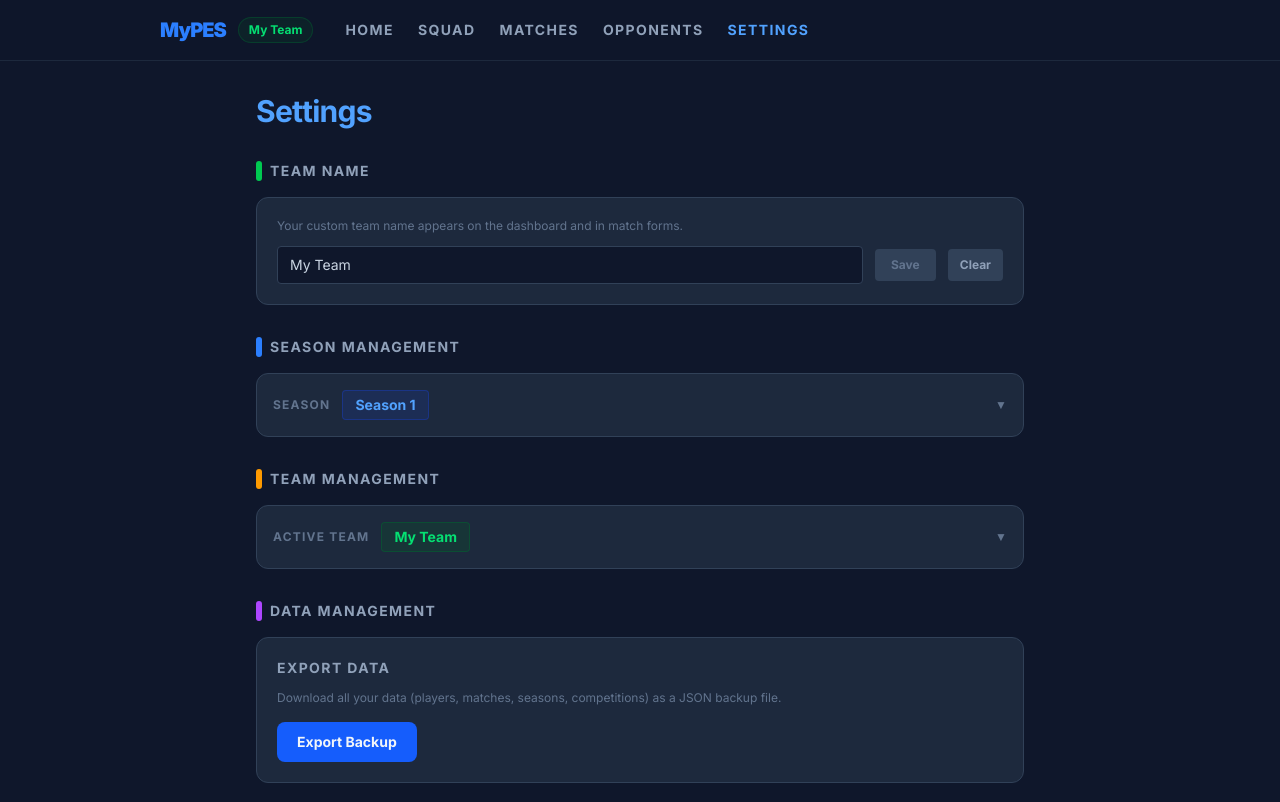
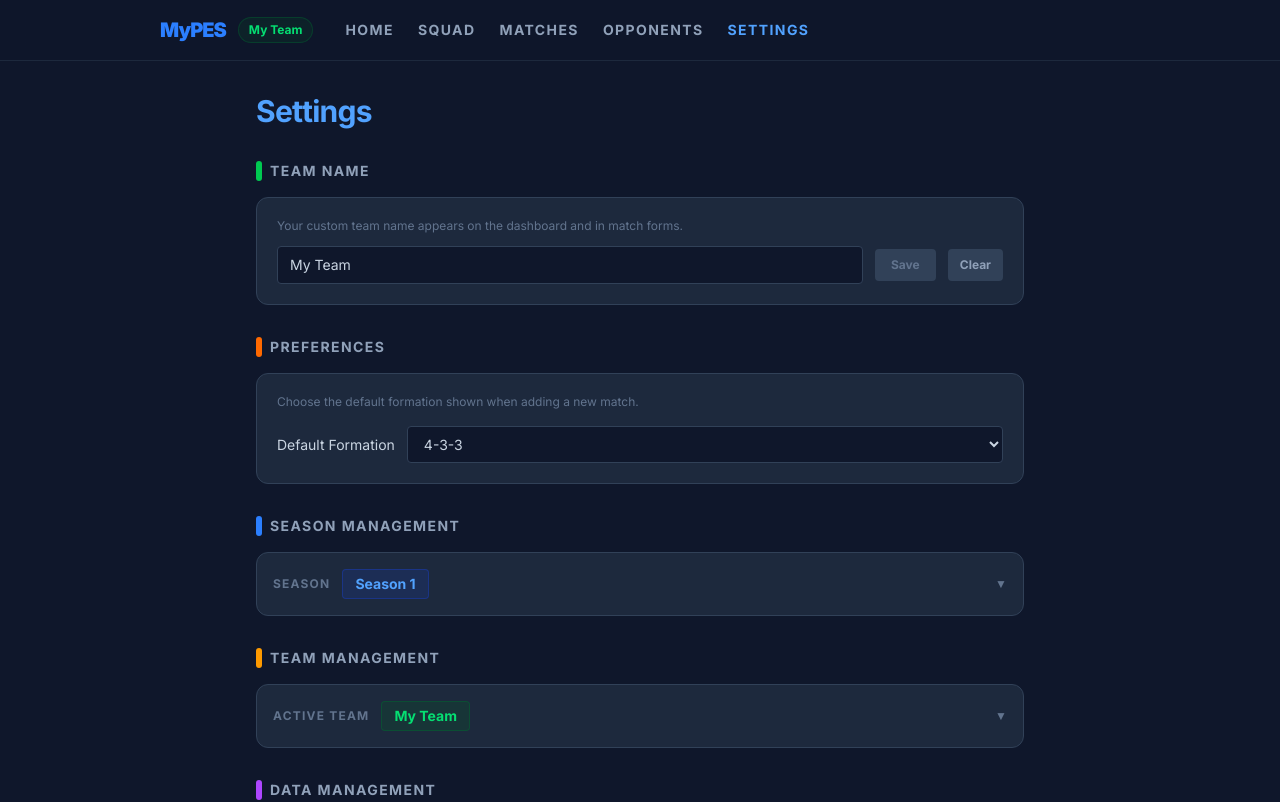
Before and after one commit to ign48ms/pes-tracker, a Next.js app: page /settings in a window 1280 px wide. Shown: the top 802 px of the page. Built offline with nearby package versions, Linux system fonts and the light colour scheme.

Commit message:
fixed formations bug

```diff
--- a/app/lib/AppContext.tsx
+++ b/app/lib/AppContext.tsx
@@ -1,10 +1,10 @@
 "use client";
 import React, { createContext, useContext, useState, useEffect, useMemo, useCallback } from "react";
 import type { Player, Match, Season, Competition, PlayerStats, Team } from "./types";
-import { getPlayers, savePlayers, getMatches, saveMatches, getSeasons, saveSeasons, getCompetitions, saveCompetitions, getTeamName, saveTeamName, ensureDefaultSeason, clearAllData, importAllData as storageImportAll, getArchivedTeams, saveArchivedTeams, getActiveTeamMeta, createNewTeam as storageCreateNewTeam, updateArchivedTeam, deleteArchivedTeam } from "./storage";
+import { getPlayers, savePlayers, getMatches, saveMatches, getSeasons, saveSeasons, getCompetitions, saveCompetitions, getTeamName, saveTeamName, ensureDefaultSeason, clearAllData, importAllData as storageImportAll, getArchivedTeams, saveArchivedTeams, getActiveTeamMeta, createNewTeam as storageCreateNewTeam, updateArchivedTeam, deleteArchivedTeam, getDefaultFormation, saveDefaultFormation } from "./storage";
 import type { ActiveTeamMeta } from "./storage";
 import { derivePlayerStats } from "./stats";
-import { DEFAULT_TEAM_NAME } from "./constants";
+import { DEFAULT_TEAM_NAME, DEFAULT_FORMATION } from "./constants";
 
 // ─── Context shape ───
 interface AppContextValue {
@@ -54,6 +54,10 @@ interface AppContextValue {
   // Team name (for active team only)
   setTeamName: (name: string) => void;
 
+  // Preferences
+  defaultFormation: string;
+  setDefaultFormation: (formation: string) => void;
+
   // Bulk operations
   importData: (data: import("./types").ExportData) => void;
   clearAll: () => void;
@@ -77,6 +81,7 @@ export function AppProvider({ children }: { children: React.ReactNode }) {
   // ─── Global state ───
   const [competitions, _setCompetitions] = useState<Competition[]>([]);
   const [isLoaded, setIsLoaded] = useState(false);
+  const [defaultFormation, _setDefaultFormation] = useState<string>(DEFAULT_FORMATION);
 
   // Initialize from localStorage
   useEffect(() => {
@@ -89,6 +94,7 @@ export function AppProvider({ children }: { children: React.ReactNode }) {
     _setActiveTeamMeta(meta);
     _setArchivedTeams(getArchivedTeams());
     _setCompetitions(getCompetitions());
+    _setDefaultFormation(getDefaultFormation());
     setViewingTeamId(meta.id);
     setIsLoaded(true);
   }, []);
@@ -104,6 +110,7 @@ export function AppProvider({ children }: { children: React.ReactNode }) {
       _setActiveTeamMeta(meta);
       _setArchivedTeams(getArchivedTeams());
       _setCompetitions(getCompetitions());
+      _setDefaultFormation(getDefaultFormation());
     };
     window.addEventListener("storage", handler);
     return () => window.removeEventListener("storage", handler);
@@ -237,6 +244,11 @@ export function AppProvider({ children }: { children: React.ReactNode }) {
     saveTeamName(name);
   }, [isViewingActiveTeam]);
 
+  const setDefaultFormationFn = useCallback((formation: string) => {
+    _setDefaultFormation(formation);
+    saveDefaultFormation(formation);
+  }, []);
+
   // ─── Multi-team actions ───
   const createNewTeam = useCallback((name: string, firstSeasonName?: string) => {
     const newMeta = storageCreateNewTeam(name, firstSeasonName);
@@ -308,6 +320,8 @@ export function AppProvider({ children }: { children: React.ReactNode }) {
     setSeasons,
     setCompetitions, addCompetition,
     setTeamName: setTeamNameFn,
+    defaultFormation,
+    setDefaultFormation: setDefaultFormationFn,
     importData, clearAll,
   }), [
     players, matches, seasons, competitions, teamName, isLoaded,
@@ -319,6 +333,7 @@ export function AppProvider({ children }: { children: React.ReactNode }) {
     setSeasons,
     setCompetitions, addCompetition,
     setTeamNameFn,
+    defaultFormation, setDefaultFormationFn,
     importData, clearAll,
   ]);
 
--- a/app/lib/constants.ts
+++ b/app/lib/constants.ts
@@ -166,10 +166,10 @@ export const FORMATIONS: Record<string, Formation> = {
       { x: 35, y: 12, suggestedPositions: ["CF", "SS"], label: "CF" },
       { x: 65, y: 12, suggestedPositions: ["CF", "SS"], label: "SS" },
       // Midfield
-      { x: 15, y: 42, suggestedPositions: ["LWF", "CMF", "AMF"], label: "LWF" },
-      { x: 38, y: 44, suggestedPositions: ["CMF", "AMF", "DMF"], label: "CMF" },
-      { x: 62, y: 44, suggestedPositions: ["CMF", "AMF", "DMF"], label: "CMF" },
-      { x: 85, y: 42, suggestedPositions: ["RWF", "CMF", "AMF"], label: "RWF" },
+      { x: 15, y: 42, suggestedPositions: ["LWF", "LMF", "CMF", "AMF"], label: "LWF" },
+      { x: 38, y: 44, suggestedPositions: ["CMF", "DMF", "AMF"], label: "CMF" },
+      { x: 62, y: 44, suggestedPositions: ["CMF", "DMF", "AMF"], label: "CMF" },
+      { x: 85, y: 42, suggestedPositions: ["RWF", "RMF", "CMF", "AMF"], label: "RWF" },
       // Defence
       { x: 15, y: 68, suggestedPositions: ["LB"], label: "LB" },
       { x: 38, y: 70, suggestedPositions: ["CB"], label: "CB" },
--- a/app/lib/storage.ts
+++ b/app/lib/storage.ts
@@ -1,6 +1,6 @@
 // ─── localStorage utilities with typed helpers and migration ───
 import type { Player, Match, Season, Competition, ExportData, Team } from "./types";
-import { DEFAULT_COMPETITIONS, DEFAULT_COMPETITION_OBJECTS, FRIENDLY_DEFAULT, DEFAULT_TEAM_NAME } from "./constants";
+import { DEFAULT_COMPETITIONS, DEFAULT_COMPETITION_OBJECTS, FRIENDLY_DEFAULT, DEFAULT_TEAM_NAME, DEFAULT_FORMATION } from "./constants";
 
 const KEYS = {
   players: "pes-players",
@@ -12,6 +12,8 @@ const KEYS = {
   archivedTeams: "pes-archived-teams",
   /** Active team metadata: { id: string, createdAt: number } */
   activeTeamMeta: "pes-active-team",
+  /** User's preferred default formation key for new matches */
+  defaultFormation: "pes-default-formation",
 } as const;
 
 const MIGRATION_KEY = "pes-migration-version";
@@ -304,6 +306,15 @@ export function saveTeamName(name: string): void {
   safeWrite(KEYS.teamName, name);
 }
 
+// ─── Default Formation preference ───
+export function getDefaultFormation(): string {
+  return localStorage.getItem(KEYS.defaultFormation) || DEFAULT_FORMATION;
+}
+
+export function saveDefaultFormation(formation: string): void {
+  safeWrite(KEYS.defaultFormation, formation);
+}
+
 // ─── Seasons ───
 export function getSeasons(): Season[] {
   ensureMigrations();
--- a/app/matches/page.tsx
+++ b/app/matches/page.tsx
@@ -18,7 +18,7 @@ import MatchFilters from '../components/MatchFilters';
 
 // --- Main Page ---
 export default function MatchPage() {
-  const { players, matches, seasons, competitions, activeSeason, isLoaded, isViewingActiveTeam, setMatches, setCompetitions, addMatch: ctxAddMatch, deleteMatch: ctxDeleteMatch, updateMatch: ctxUpdateMatch, addCompetition: ctxAddCompetition } = useApp();
+  const { players, matches, seasons, competitions, activeSeason, isLoaded, isViewingActiveTeam, setMatches, setCompetitions, addMatch: ctxAddMatch, deleteMatch: ctxDeleteMatch, updateMatch: ctxUpdateMatch, addCompetition: ctxAddCompetition, defaultFormation } = useApp();
 
   // Form Inputs
   const [opponent, setOpponent] = useState("");
@@ -52,6 +52,15 @@ export default function MatchPage() {
   const [pitchSlots, setPitchSlots] = useState<(number | null)[]>(Array(11).fill(null));
   /** Up to 5 bench player IDs */
   const [benchSlots, setBenchSlots] = useState<(number | null)[]>([]);
+
+  // Initialize selectedFormation from the user's saved default preference once data is loaded
+  const didInitFormation = useRef(false);
+  useEffect(() => {
+    if (isLoaded && !didInitFormation.current) {
+      didInitFormation.current = true;
+      setSelectedFormation(defaultFormation);
+    }
+  }, [isLoaded, defaultFormation]);
 
   // Refs for current slot state so handleFormationChange doesn't need them in its dep array
   const pitchSlotsRef = useRef(pitchSlots);
@@ -162,20 +171,29 @@ export default function MatchPage() {
     const newSlots: (number | null)[] = Array(11).fill(null);
     const newBench: number[] = [];
 
-    // Pass 1: assign starters to slots by exact position match
-    for (let i = 0; i < formation.slots.length; i++) {
-      const slot = formation.slots[i];
-      const match = starters.find(
-        p => !placed.has(p.id) && slot.suggestedPositions.includes(p.position)
-      );
-      if (match) {
-        newSlots[i] = match.id;
-        placed.add(match.id);
+    // Priority-based fill: each pass tries the nth suggested position for every unfilled slot.
+    // This ensures each slot first tries its primary/best-fit position before falling back to
+    // alternatives, preventing e.g. a CMF being claimed by a wide slot before the CMF slots run.
+    const maxPriority = Math.max(...formation.slots.map(s => s.suggestedPositions.length));
+    for (let priority = 0; priority < maxPriority; priority++) {
+      for (let i = 0; i < formation.slots.length; i++) {
+        if (newSlots[i] !== null) continue; // already filled
+        const slot = formation.slots[i];
+        if (priority >= slot.suggestedPositions.length) continue;
+        const targetPos = slot.suggestedPositions[priority];
+        // Among unplaced starters matching this priority position, pick highest rated
+        const candidates = starters.filter(p => !placed.has(p.id) && p.position === targetPos);
+        if (candidates.length === 0) continue;
+        const best = candidates.reduce((a, b) => (b.rating > a.rating ? b : a));
+        newSlots[i] = best.id;
+        placed.add(best.id);
       }
     }
 
-    // Pass 2: fill remaining empty slots with unplaced starters
-    const unplaced = starters.filter(p => !placed.has(p.id));
+    // Fill any remaining empty slots with unplaced starters (highest rated first)
+    const unplaced = starters
+      .filter(p => !placed.has(p.id))
+      .sort((a, b) => b.rating - a.rating);
     let unplacedIdx = 0;
     for (let i = 0; i < newSlots.length; i++) {
       if (newSlots[i] === null && unplacedIdx < unplaced.length) {
--- a/app/settings/page.tsx
+++ b/app/settings/page.tsx
@@ -5,9 +5,10 @@ import SeasonManager from "../components/SeasonManager";
 import TeamManager from "../components/TeamManager";
 const DataManager = dynamic(() => import("../components/DataManager"), { ssr: false });
 import { useApp } from "../lib/AppContext";
+import { FORMATION_NAMES } from "../lib/constants";
 
 export default function SettingsPage() {
-  const { teamName, setTeamName } = useApp();
+  const { teamName, setTeamName, defaultFormation, setDefaultFormation } = useApp();
   const [nameInput, setNameInput] = useState(teamName);
 
   useEffect(() => { setNameInput(teamName); }, [teamName]);
@@ -57,6 +58,29 @@ export default function SettingsPage() {
           </div>
         </section>
 
+        {/* Preferences */}
+        <section className="mb-8">
+          <h2 className="text-sm font-bold text-slate-400 uppercase tracking-widest mb-4 flex items-center gap-2">
+            <span className="w-1.5 h-5 bg-orange-500 rounded-full"></span>
+            Preferences
+          </h2>
+          <div className="bg-slate-800 border border-slate-700 rounded-xl p-5">
+            <p className="text-xs text-slate-500 mb-4">Choose the default formation shown when adding a new match.</p>
+            <div className="flex items-center gap-3">
+              <label className="text-sm text-slate-300 whitespace-nowrap">Default Formation</label>
+              <select
+                value={defaultFormation}
+                onChange={e => setDefaultFormation(e.target.value)}
+                className="flex-1 bg-slate-900 border border-slate-700 rounded px-3 py-2 text-sm text-slate-300 focus:outline-none focus:border-blue-500 transition"
+              >
+                {FORMATION_NAMES.map(f => (
+                  <option key={f} value={f}>{f}</option>
+                ))}
+              </select>
+            </div>
+          </div>
+        </section>
+
         {/* Season Management */}
         <section className="mb-8">
           <h2 className="text-sm font-bold text-slate-400 uppercase tracking-widest mb-4 flex items-center gap-2">
@@ -65,7 +89,6 @@ export default function SettingsPage() {
           </h2>
           <SeasonManager />
         </section>
-
         {/* Team Management */}
         <section className="mb-8">
           <h2 className="text-sm font-bold text-slate-400 uppercase tracking-widest mb-4 flex items-center gap-2">
```
